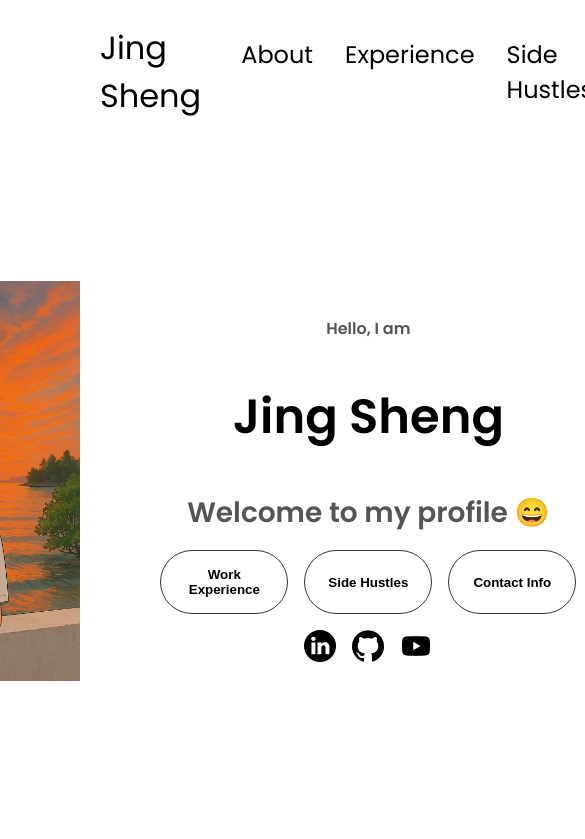
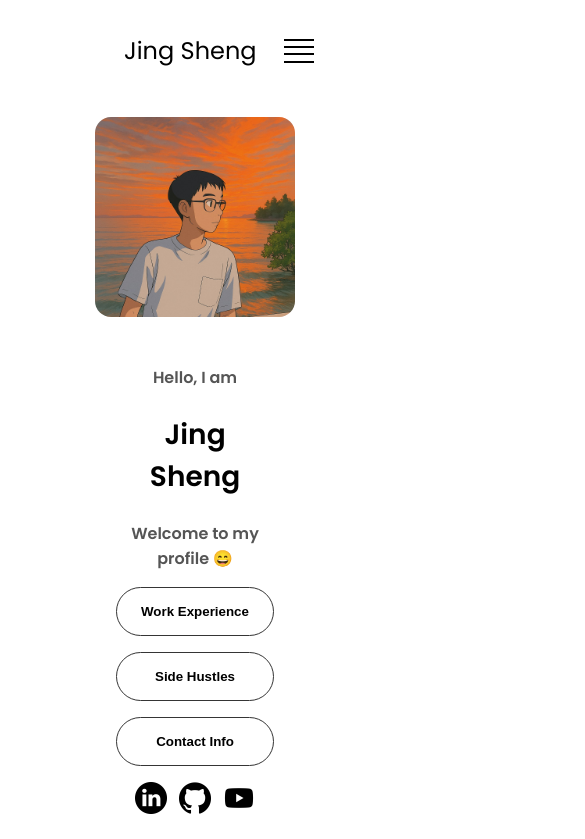
Before and after one commit to jingshenggg/my-portfolio, a React (Create React App) app: page / in a window 390 px wide. Shown: the top 839 px of the page, 585 px wide, since content can reach past the window. Built offline with nearby package versions, Linux system fonts and the light colour scheme.

Commit message:
adjusted css to fit mobile phone

```diff
--- a/src/components/Contact.css
+++ b/src/components/Contact.css
@@ -3,7 +3,8 @@
   display: flex;
   justify-content: center;
   flex-direction: column;
-  height: 70vh;
+  height: auto; /* let content define height */
+  padding: 2rem 1rem;
 }
 
 .contact-info-upper-container {
@@ -14,25 +15,66 @@
   border-color: rgb(163, 163, 163);
   background: rgb(250, 250, 250);
   margin: 2rem auto;
-  padding: 0.5rem;
+  padding: 1.5rem 2rem;
+  flex-wrap: wrap; /* allow wrapping */
+  gap: 1.5rem;
 }
 
 .contact-info-container {
   display: flex;
   align-items: center;
   justify-content: center;
-  gap: 0.5rem;
-  margin: 1rem;
+  gap: 0.75rem;
+  margin: 0.5rem 1rem;
 }
 
 .contact-info-container p {
-  font-size: larger;
+  font-size: 1.25rem;
+  margin: 0;
 }
 
 .contact-icon {
   cursor: default;
+  height: 2rem;
+  width: 2rem;
 }
 
 .email-icon {
   height: 2.5rem;
 }
+
+/* ======================== */
+/* RESPONSIVE DESIGN BELOW  */
+/* ======================== */
+@media (max-width: 768px) {
+  .contact-info-upper-container {
+    flex-direction: column; /* stack items */
+    align-items: center;
+    width: 100%;
+    padding: 1rem;
+  }
+
+  .contact-info-container {
+    flex-direction: row;
+    justify-content: flex-start;
+    width: 100%;
+    max-width: 350px; /* keeps it neat */
+  }
+
+  .contact-info-container p {
+    font-size: 1.1rem;
+  }
+}
+
+@media (max-width: 480px) {
+  .contact-info-container {
+    flex-direction: column; /* stack icon above text if very small */
+    align-items: center;
+    text-align: center;
+    gap: 0.5rem;
+  }
+
+  .contact-info-container p {
+    font-size: 1rem;
+  }
+}
--- a/src/components/Footer.css
+++ b/src/components/Footer.css
@@ -1,9 +1,62 @@
 /* FOOTER SECTION */
 footer {
-  height: 26vh;
-  margin: 0 1rem;
+  padding: 2rem 1rem;
+  background: #f9f9f9;
+  border-top: 1px solid #ddd;
+  text-align: center;
+}
+
+/* Nav links inside footer */
+footer .nav-links-container {
+  display: flex;
+  justify-content: center;
+  margin-bottom: 1.5rem;
+}
+
+footer .nav-links {
+  display: flex;
+  gap: 2rem;
+  list-style: none;
+  flex-wrap: wrap; /* allows wrapping on small screens */
+  padding: 0;
+  margin: 0;
+}
+
+footer .nav-links a {
+  text-decoration: none;
+  color: black;
+  font-size: 1.1rem;
+  transition: color 0.2s ease;
+}
+
+footer .nav-links a:hover {
+  color: grey;
 }
 
 footer p {
-  text-align: center;
+  font-size: 0.9rem;
+  color: #555;
+  margin: 0;
 }
+
+/* ======================== */
+/* RESPONSIVE DESIGN BELOW  */
+/* ======================== */
+@media (max-width: 768px) {
+  footer .nav-links {
+    gap: 1rem;
+    font-size: 1rem;
+  }
+}
+
+@media (max-width: 480px) {
+  footer .nav-links {
+    flex-direction: column; /* stack vertically */
+    gap: 0.5rem;
+  }
+
+  footer p {
+    font-size: 0.8rem;
+    margin-top: 1rem;
+  }
+}
--- a/src/components/Navbar.css
+++ b/src/components/Navbar.css
@@ -1,4 +1,6 @@
+/* ======================== */
 /* DESKTOP NAV */
+/* ======================== */
 nav,
 .nav-links {
   display: flex;
@@ -37,7 +39,9 @@ a:hover {
   cursor: default;
 }
 
-/* HAMBURGER MENU */
+/* ======================== */
+/* HAMBURGER NAV (hidden by default) */
+/* ======================== */
 #hamburger-nav {
   display: none;
 }
@@ -72,13 +76,15 @@ a:hover {
   max-height: 0;
   overflow: hidden;
   transition: all 0.3s ease-in-out;
+  border-radius: 0.5rem;
+  box-shadow: 0 4px 6px rgba(0, 0, 0, 0.15);
 }
 
 .menu-links a {
   display: block;
-  padding: 10px;
+  padding: 10px 20px;
   text-align: center;
-  font-size: 1.5rem;
+  font-size: 1.25rem;
   color: black;
   text-decoration: none;
   transition: all 0.3s ease-in-out;
@@ -103,3 +109,25 @@ a:hover {
 .hamburger-icon.open span:last-child {
   transform: rotate(-45deg) translate(10px, -5px);
 }
+
+/* ======================== */
+/* RESPONSIVE BEHAVIOR */
+/* ======================== */
+@media (max-width: 768px) {
+  #desktop-nav {
+    display: none; /* hide desktop nav */
+  }
+
+  #hamburger-nav {
+    display: flex; /* show hamburger nav */
+    justify-content: space-between;
+    align-items: center;
+    height: 12vh;
+    padding: 0 1.5rem;
+    width: 100%;
+  }
+
+  .logo {
+    font-size: 1.5rem;
+  }
+}
--- a/src/components/Profile.css
+++ b/src/components/Profile.css
@@ -2,8 +2,11 @@
 #profile {
   display: flex;
   justify-content: center;
+  align-items: center;
   gap: 5rem;
-  height: 80vh;
+  padding: 2rem;
+  height: auto; /* let content decide height */
+  min-height: 80vh;
 }
 
 .section__pic-container {
@@ -11,6 +14,14 @@
   height: 400px;
   width: 400px;
   margin: auto 0;
+  flex-shrink: 0;
+}
+
+.section__pic-container img {
+  width: 100%;
+  height: auto;
+  border-radius: 1rem;
+  object-fit: cover;
 }
 
 .section__text {
@@ -53,6 +64,7 @@
 .btn-container {
   display: flex;
   justify-content: center;
+  flex-wrap: wrap;   /* allow wrapping */
   gap: 1rem;
 }
 
@@ -73,5 +85,69 @@
   background: rgb(53, 53, 53);
   color: white;
   cursor: pointer;
-  border: rgb(255, 255, 255) 0.1rem solid
+  border: rgb(255, 255, 255) 0.1rem solid;
 }
+
+/* ======================== */
+/* RESPONSIVE DESIGN BELOW  */
+/* ======================== */
+@media (max-width: 1024px) {
+  #profile {
+    gap: 2rem;
+  }
+
+  .section__pic-container {
+    height: 300px;
+    width: 300px;
+  }
+
+  .title {
+    font-size: 2.5rem;
+  }
+}
+
+@media (max-width: 768px) {
+  #profile {
+    flex-direction: column; /* stack image above text */
+    text-align: center;
+    gap: 2rem;
+    padding: 1rem;
+  }
+
+  .section__pic-container {
+    height: 250px;
+    width: 250px;
+  }
+
+  .title {
+    font-size: 2rem;
+  }
+
+  .section__text__p2 {
+    font-size: 1.25rem;
+  }
+
+  .btn {
+    width: 100%; /* make buttons full width */
+    max-width: 300px;
+  }
+
+  #socials-container {
+    gap: 0.75rem;
+  }
+}
+
+@media (max-width: 480px) {
+  .section__pic-container {
+    height: 200px;
+    width: 200px;
+  }
+
+  .title {
+    font-size: 1.75rem;
+  }
+
+  .section__text__p2 {
+    font-size: 1rem;
+  }
+}
```
